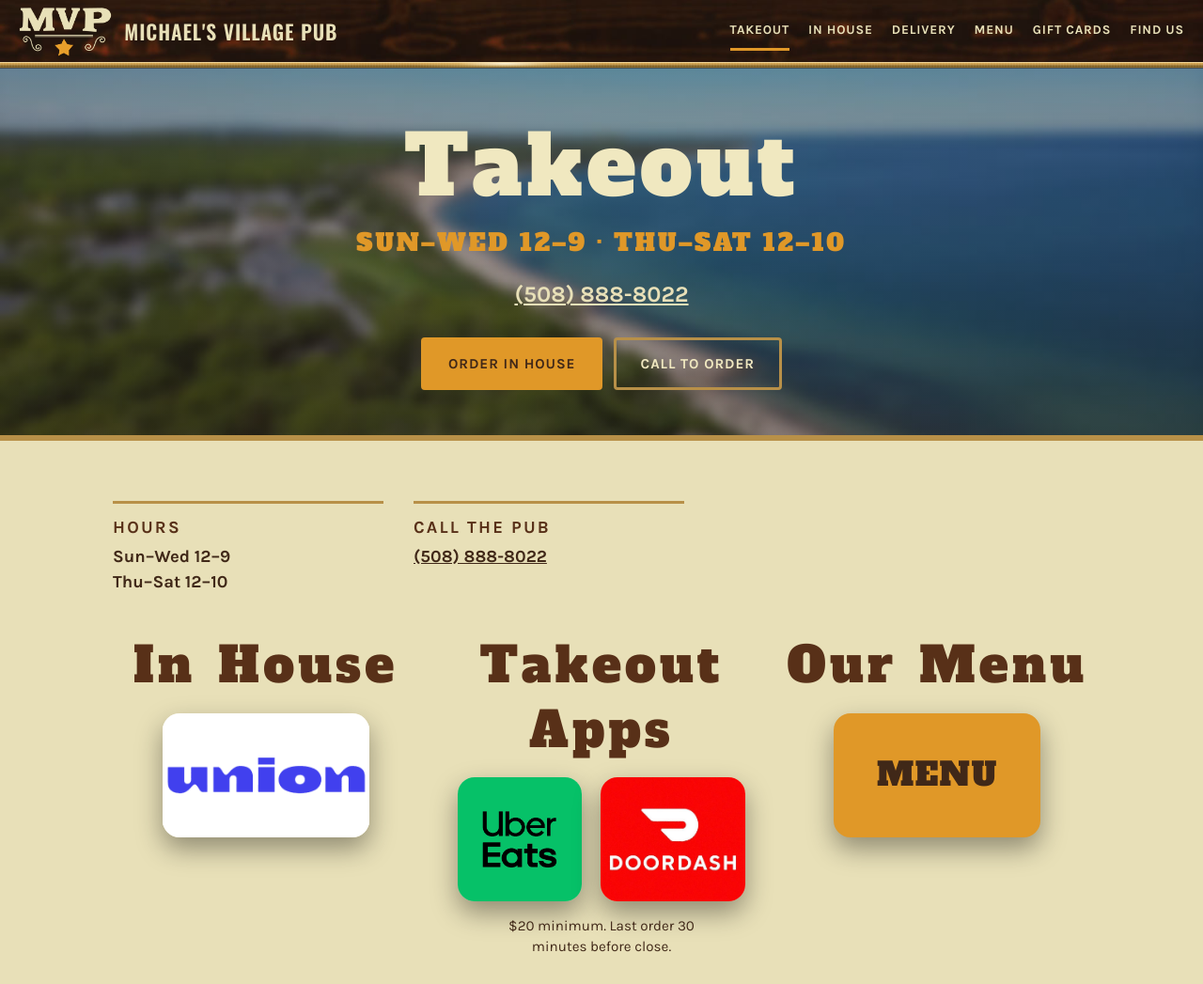
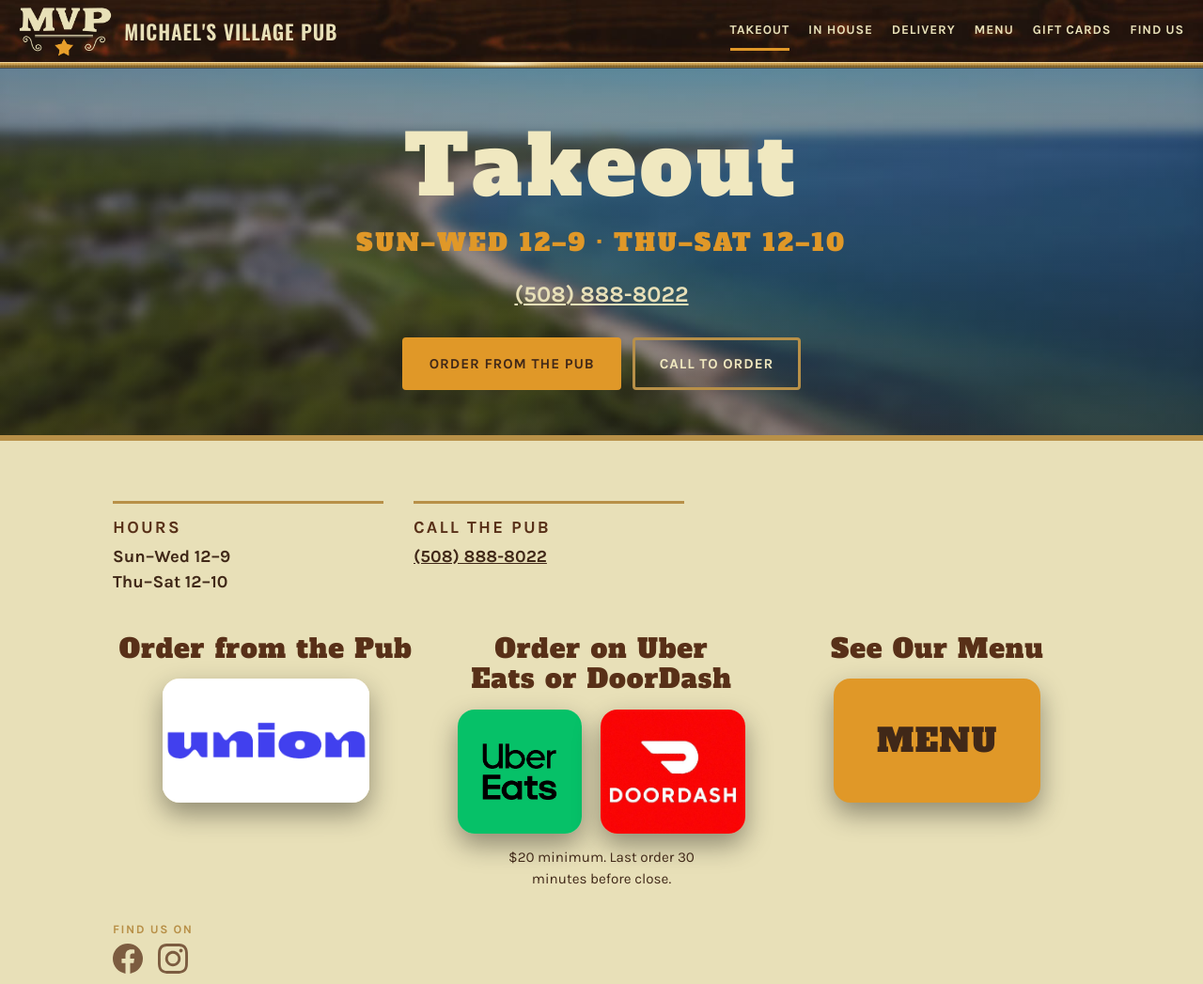
Before and after one commit to scoegrams/mvp-pub, a website: page public/takeout.html in a window 1280 px wide. Shown: the top 1047 px of the page at 94% size. Drawn offline with nearby package versions, Linux system fonts and the light colour scheme.

Commit message:
Spell out the three takeout choices in plain language.
Co-authored-by: Cursor <cursoragent@cursor.com>

```diff
--- a/public/styles.css
+++ b/public/styles.css
@@ -1038,12 +1038,14 @@ address { font-style: normal; font-size: 1.15rem; margin-top: 0.25rem; }
   margin-top: 2.5rem;
 }
 
-.takeout .order-sections h2 {
+body.takeout .order-sections h2 {
   margin-bottom: 1rem;
-  font-size: clamp(1.55rem, 2.6vw, 2.15rem);
-  letter-spacing: 0.08em;
-  word-spacing: 0.08em;
+  font-size: clamp(1.35rem, 2.2vw, 1.85rem);
+  letter-spacing: 0.03em;
+  word-spacing: 0.04em;
+  line-height: 1.15;
   text-align: center;
+  text-wrap: balance;
 }
 
 .takeout .order-sections section {
--- a/public/takeout.html
+++ b/public/takeout.html
@@ -27,7 +27,7 @@
   <link rel="preconnect" href="https://fonts.googleapis.com">
   <link rel="preconnect" href="https://fonts.gstatic.com" crossorigin>
   <link href="https://fonts.googleapis.com/css2?family=Alfa+Slab+One&family=Karla:wght@400;600;700&family=Oswald:wght@500;600&display=swap" rel="stylesheet">
-  <link rel="stylesheet" href="/styles.css?v=57">
+  <link rel="stylesheet" href="/styles.css?v=59">
 </head>
 <body class="takeout">
 
@@ -56,7 +56,7 @@
       <p class="tagline">Sun–Wed 12–9 · Thu–Sat 12–10</p>
       <p class="lede"><a href="tel:+15088888022">(508) 888-8022</a></p>
       <div class="actions">
-        <a class="btn" href="https://clip.getunion.com/?venue_uuid=250f31f3-f88a-4987-ac52-287b2252db63&table_name=TOGO" target="_blank" rel="noopener">Order in house</a>
+        <a class="btn" href="https://clip.getunion.com/?venue_uuid=250f31f3-f88a-4987-ac52-287b2252db63&table_name=TOGO" target="_blank" rel="noopener">Order from the pub</a>
         <a class="btn ghost" href="tel:+15088888022">Call to order</a>
       </div>
     </section>
@@ -76,15 +76,15 @@
 
         <div class="order-sections">
           <section>
-            <h2>In House</h2>
+            <h2>Order from the Pub</h2>
             <div class="delivery-apps">
-              <a href="https://clip.getunion.com/?venue_uuid=250f31f3-f88a-4987-ac52-287b2252db63&table_name=TOGO" target="_blank" rel="noopener" aria-label="Order in house">
+              <a href="https://clip.getunion.com/?venue_uuid=250f31f3-f88a-4987-ac52-287b2252db63&table_name=TOGO" target="_blank" rel="noopener" aria-label="Order from the pub">
                 <img src="/img/union-logo.png" alt="" class="delivery-logo wordmark" width="500" height="250">
               </a>
             </div>
           </section>
           <section>
-            <h2>Takeout Apps</h2>
+            <h2>Order on Uber Eats or DoorDash</h2>
             <div class="delivery-apps">
               <a href="https://www.ubereats.com/store/michaels-village-pub/ufyvLm2BVVSJrXGHsh3DeQ?diningMode=PICKUP&surfaceName=" target="_blank" rel="noopener" aria-label="Order on Uber Eats">
                 <img src="/img/ubereats-logo.png" alt="" class="delivery-logo" width="447" height="447">
@@ -96,7 +96,7 @@
             <p class="fine">$20 minimum. Last order 30 minutes before close.</p>
           </section>
           <section>
-            <h2>Our Menu</h2>
+            <h2>See Our Menu</h2>
             <a class="btn menu-link" href="/#menu">Menu</a>
           </section>
         </div>
```
